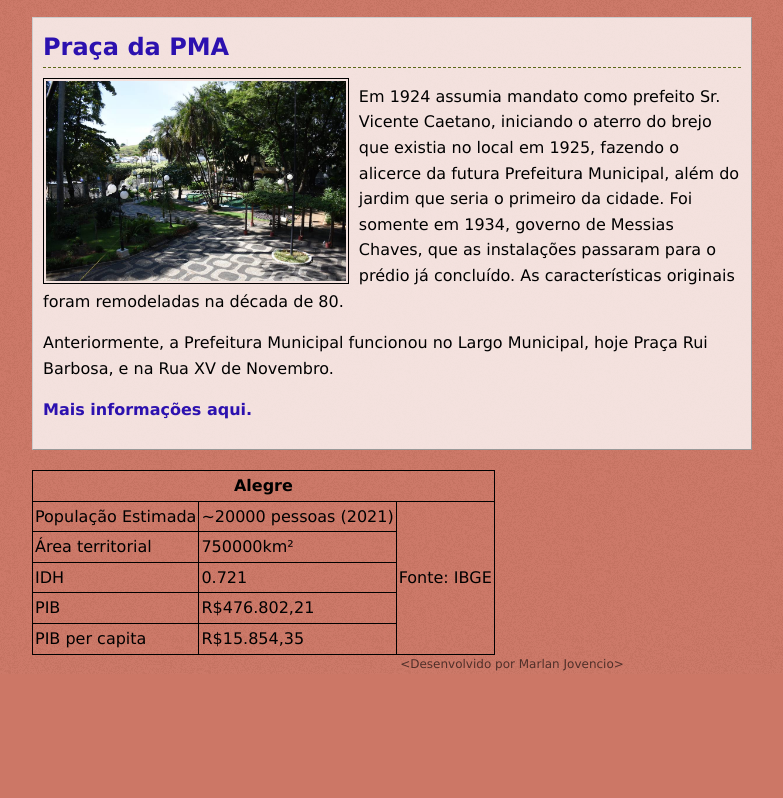
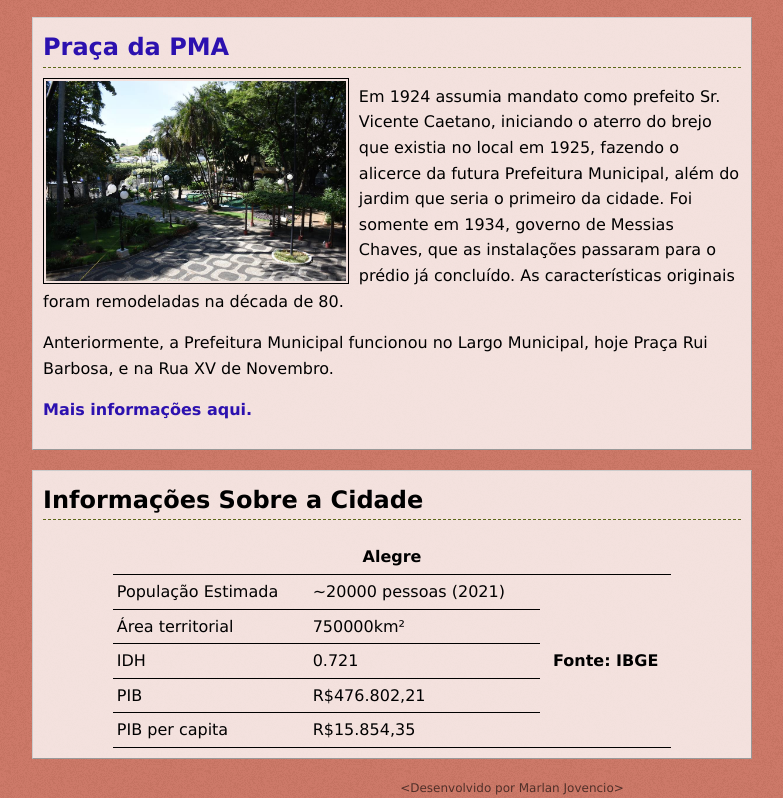
Before and after one commit to MarlanJovencio/ProgWeb-2022-01, a plain HTML site: page aula_2022_06_08/index.html in a window 1280 px wide. Shown: the part 1228-2026 px from the top of the page, without its empty margins (128-911 px from the left). Before the commit the page ends 1902 px from the top, so only its background shows below. Drawn offline with Linux system fonts and the light colour scheme.

Commit message:
feat(aula4): progresso  do projeto

```diff
--- a/aula_2022_06_08/index.html
+++ b/aula_2022_06_08/index.html
@@ -88,32 +88,21 @@
             </p>
             <p><a href="https://turismo.campoalegre.sc.gov.br/o-que-fazer/item/prefeitura-municipal">Mais informações
                     aqui.</a></p>
-        </div>
         </article>
 
-    <aside class="container-right">
-        <div class="notas">
-            <h3>
-                Outros Locais Legais
-            </h3>
-            <ol>
-                <li>Bacana</li>
-                <li>Divertido</li>
-                <li>Muito legal</li>
-                <li>Interessante</li>
-            </ol>
+        <div class="clear">
         </div>
-    </aside>
 
-    <div class="clear">
-        <table>
+        <article class="infos">
+            <h2>Informações Sobre a Cidade</h2>
+            <table class="center">
                 <tr>
                     <th colspan="3">Alegre</th>
                 </tr>
                 <tr>
                     <td>População Estimada</td>
                     <td>~20000 pessoas (2021)</td>
-                <td rowspan="5">Fonte: IBGE</td>
+                    <th rowspan="5">Fonte: IBGE</td>
                 </tr>
                 <tr>
                     <td>Área territorial</td>
@@ -132,6 +121,24 @@
                     <td>R$15.854,35</td>
                 </tr>
             </table>
+        </article>
+    </div>
+
+    <aside class="container-right">
+        <div class="notas">
+            <h3>
+                Outros Locais Legais
+            </h3>
+            <ol>
+                <li>Bacana</li>
+                <li>Divertido</li>
+                <li>Muito legal</li>
+                <li>Interessante</li>
+            </ol>
+        </div>
+    </aside>
+
+    <div class="clear">
     </div>
 
     <footer class="clear">&lt;Desenvolvido por Marlan Jovencio&gt;</footer>
--- a/aula_2022_06_08/styles/style.css
+++ b/aula_2022_06_08/styles/style.css
@@ -71,8 +71,36 @@ footer {
     width: 20%;
 }
 
+.center {
+    margin-left: auto;
+    margin-right: auto;
+}
+
+.infos {
+    border-color: #CCC #999 #999 #CCC;
+    border-style: solid;
+    border-width: 1px;
+    margin-bottom: 20px;
+    padding: 10px;
+    background-color: rgba(255, 255, 255, 0.781);
+}
+
+.infos h2 {
+    border-bottom: 1px dashed #5c6818;
+    margin: 0;
+}
 table, th, td {
-    border: 1px solid black;
+    border-bottom: 1px solid black;
     border-collapse: collapse;
     padding: 2px;
 }
+tr:hover {background-color: #D6EEEE;}
+
+th, td {
+    padding: 4px;
+}
+
+table {
+    width: 80%;
+    margin-top: 20px;
+}
```
Lines whose indentation alone changed are shown as unchanged.
